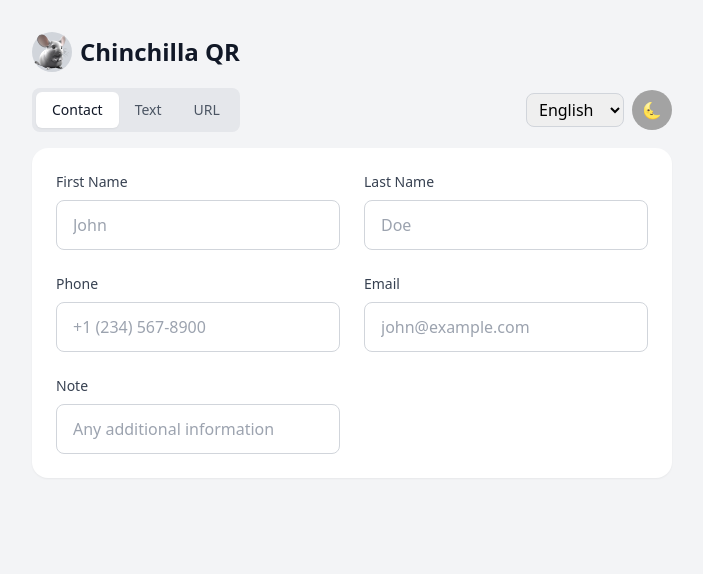
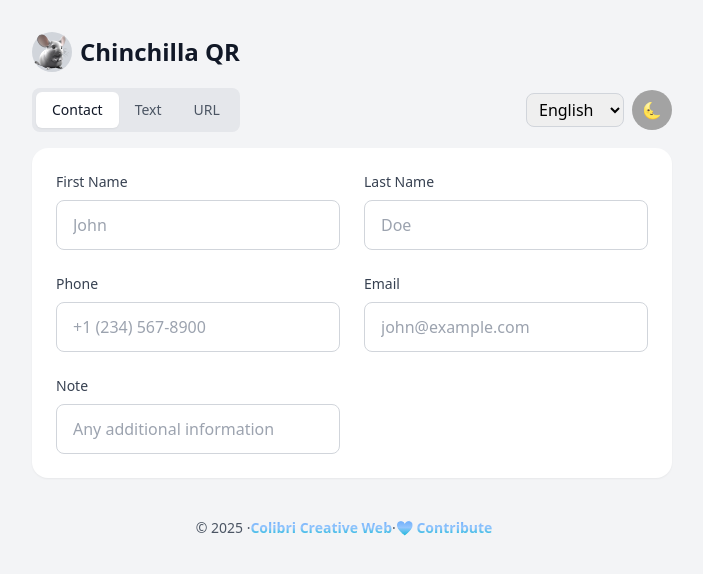
Before and after one commit to colibricreativeweb/chinchilla-qr, a React (Vite) app: page / in a window 1280 px wide. Shown: the top 574 px of the page, without its empty margins (288-991 px from the left). Built offline with nearby package versions, Linux system fonts and the light colour scheme.

Commit message:
User settings are saved on LocalStorage.

```diff
--- a/src/App.jsx
+++ b/src/App.jsx
@@ -4,8 +4,16 @@ import translations from './translations.json';
 
 const App = () => {
   const [activeTab, setActiveTab] = useState('vcard');
-  const [isDark, setIsDark] = useState(false);
-  const [selectedLanguage, setSelectedLanguage] = useState('en');
+  const [isDark, setIsDark] = useState(() => {
+    // Load dark mode from local storage or default to system preference
+    const storedIsDark = localStorage.getItem('isDark');
+    return storedIsDark ? JSON.parse(storedIsDark) : window.matchMedia('(prefers-color-scheme: dark)').matches;
+  });
+  const [selectedLanguage, setSelectedLanguage] = useState(() => {
+    // Load language from local storage or default to English
+    return localStorage.getItem('selectedLanguage') || 'en';
+  });
+
   const [vCardData, setVCardData] = useState({
     firstName: '',
     lastName: '',
@@ -16,18 +24,23 @@ const App = () => {
   const [textData, setTextData] = useState('');
   const [urlData, setUrlData] = useState('');
   const [qrResolution, setQrResolution] = useState('200');
+  const [currentYear, setCurrentYear] = useState(new Date().getFullYear());
 
-  // Auto-detect system theme
+  // Load dark mode and language state from local storage and setup media query listener
   useEffect(() => {
-    if (window.matchMedia('(prefers-color-scheme: dark)').matches) {
-      setIsDark(true);
-    }
-
     const mediaQuery = window.matchMedia('(prefers-color-scheme: dark)');
     const handleChange = (e) => setIsDark(e.matches);
     mediaQuery.addListener(handleChange);
     return () => mediaQuery.removeListener(handleChange);
   }, []);
+
+  useEffect(() => {
+    localStorage.setItem('selectedLanguage', selectedLanguage);
+  }, [selectedLanguage]);
+
+  useEffect(() => {
+    localStorage.setItem('isDark', JSON.stringify(isDark));
+  }, [isDark]);
 
   const generateVCard = () => {
     const vCard = `BEGIN:VCARD
@@ -64,7 +77,7 @@ END:VCARD`;
   };
 
   const toggleDarkMode = () => {
-    setIsDark(!isDark);
+    setIsDark(prev => !prev);
   };
 
   const handleLanguageChange = (event) => {
@@ -74,12 +87,10 @@ END:VCARD`;
   return (
     <div className={`min-h-screen ${isDark ? 'dark bg-gray-900' : 'bg-gray-100 transition-colors duration-300'}`}>
       <div className="max-w-2xl px-4 py-8 mx-auto">
-
         {/* Header with Logo and Title */}
         <div className="flex items-center mb-4">
           <div className="flex items-center justify-center w-10 h-10 mr-2 bg-gray-300 rounded-full dark:bg-gray-700">
-            {/* Placeholder for future logo */}
-            <img className="w-12" src="chinchillaqr.webp"/>
+            <img className="w-12" src="chinchillaqr.webp" alt="Chinchilla QR Logo"/>
           </div>
           <h1 className="text-2xl font-bold text-gray-900 dark:text-white">Chinchilla QR</h1>
         </div>
@@ -125,6 +136,7 @@ END:VCARD`;
           {activeTab === 'vcard' && (
             <div className="space-y-6">
               <div className="grid grid-cols-1 gap-6 md:grid-cols-2">
+                {/* VCard Data Input Fields */}
                 <div className="space-y-2">
                   <label className="block text-sm font-medium text-gray-700 dark:text-gray-300">{translations[selectedLanguage]['firstName']}</label>
                   <input
@@ -305,6 +317,28 @@ END:VCARD`;
             </div>
           )}
         </div>
+
+        {/* Footer Section */}
+        <footer className="mt-10 mr-4 text-sm text-center text-gray-600">
+          &copy; {currentYear} ·
+          <a
+            className="font-bold text-transparent bg-clip-text bg-gradient-to-b from-blue-400 via-blue-300 to-cyan-500 hover:text-blue-600 hover:underline"
+            href="https://www.colibricreativeweb.com"
+            target="_blank"
+            rel="noopener noreferrer"
+          >
+            Colibri Creative Web
+          </a>
+          ·
+          <a
+            className="font-bold text-transparent bg-clip-text bg-gradient-to-b from-blue-400 via-blue-300 to-cyan-500 hover:text-blue-600 hover:underline"
+            href="https://github.com/colibricreativeweb/chinchilla-qr"
+            target="_blank"
+            rel="noopener noreferrer"
+          >
+            💖 Contribute
+          </a>
+        </footer>
       </div>
     </div>
   );
```
Also changed, not shown: public/chinchillaqr_ti.webp (added), 1 other file (tests, documents, lock files or other folders).
